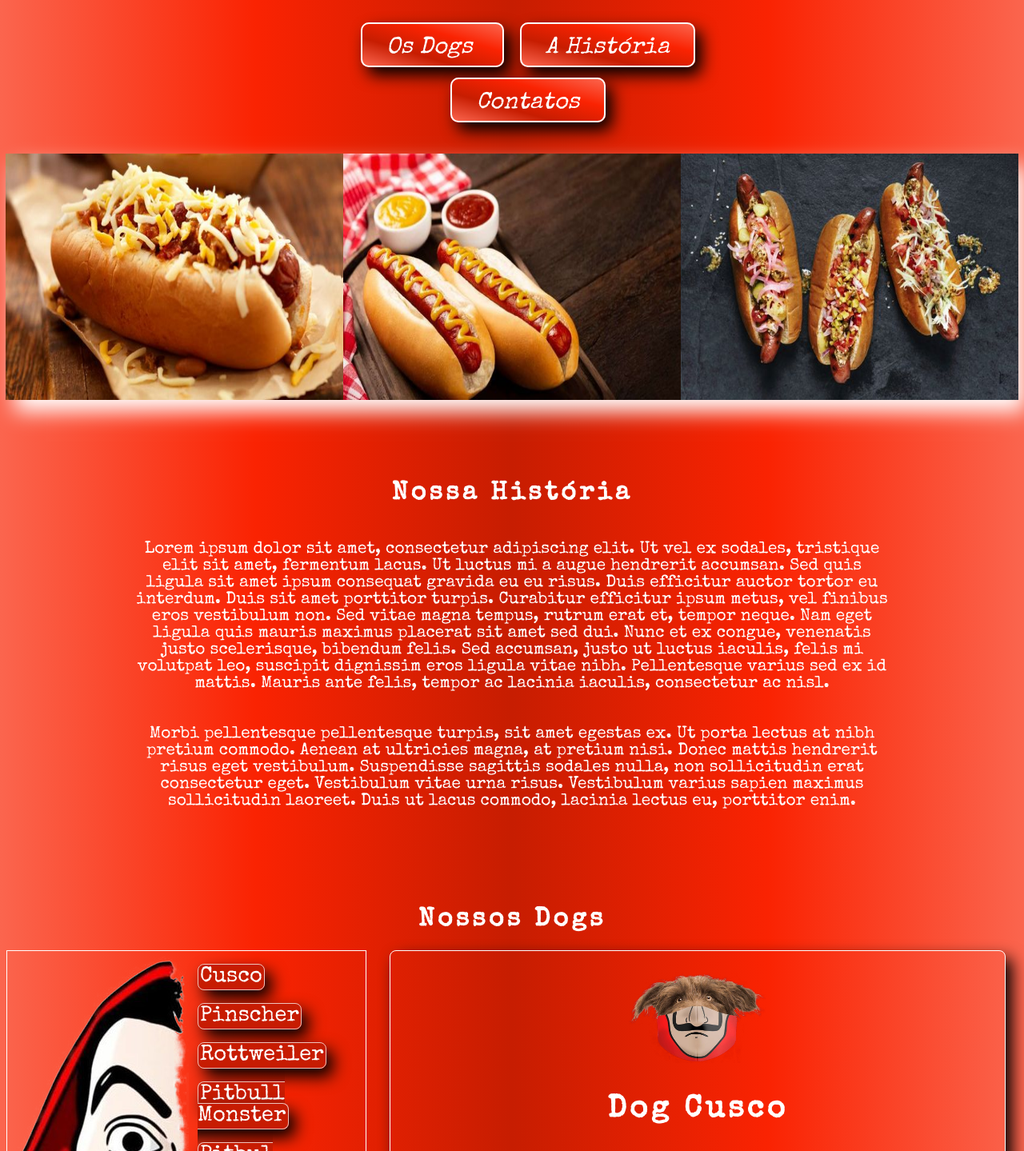
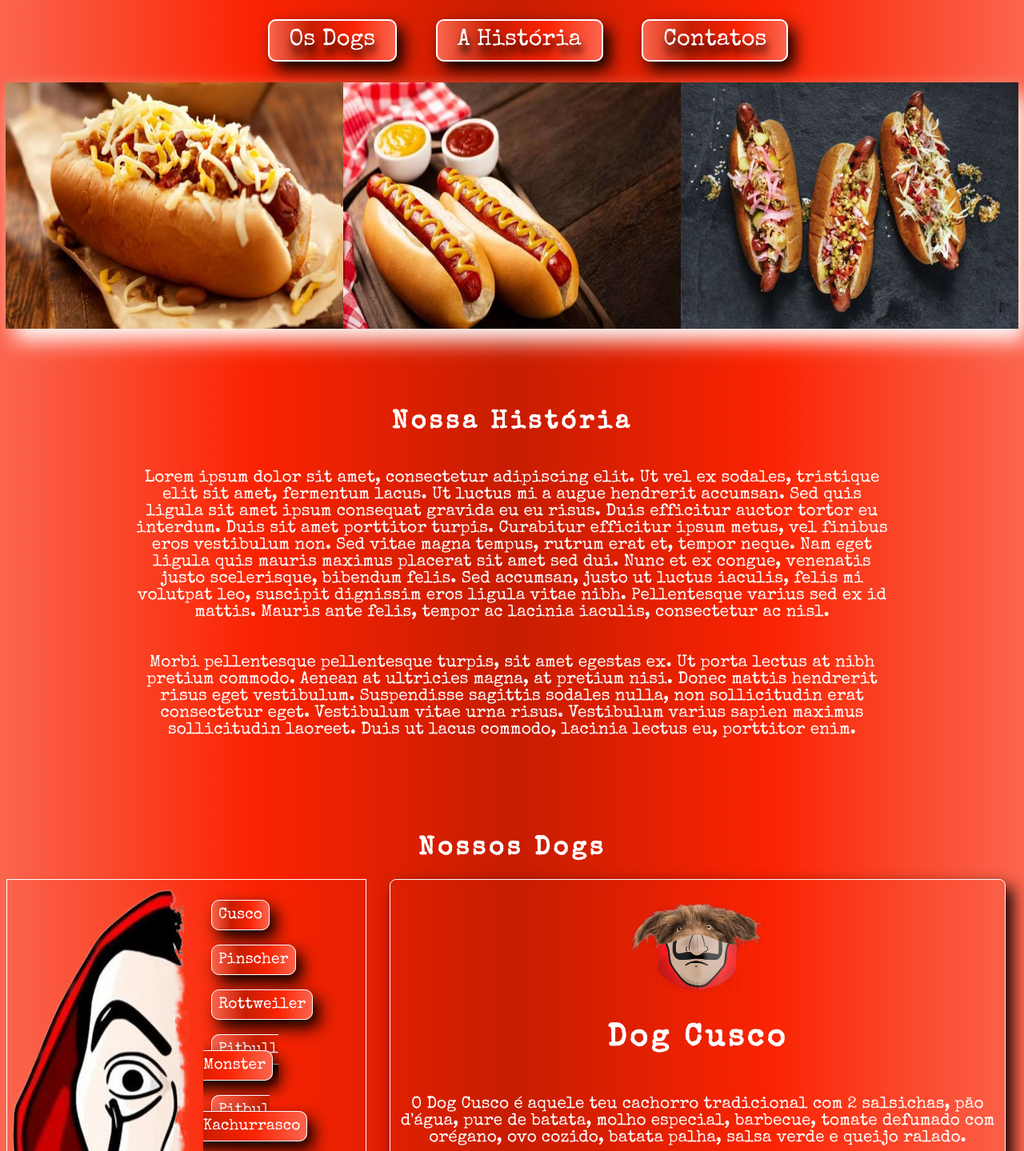
Before and after one commit to WolnyJunior/LaCasaDoDog, a plain HTML site: page index.html in a window 1280 px wide. Shown: the part 157-1596 px from the top of the page at 80% size. Drawn offline with nearby package versions, Linux system fonts and the light colour scheme.

Commit message:
att-buttons

```diff
--- a/index.html
+++ b/index.html
@@ -25,15 +25,15 @@
 
     <div class="linha_menu">
         <ul class="menu">
-            <a class="button" href="#dogs">
-                <li>Os Dogs</li>
-            </a>
-            <a class="button" href="#historia">
-                <li>A História</li>
-            </a>
-            <a class="button" href="#rodape">
-                <li>Contatos</li>
-            </a>
+            <li class="btn-hover"><a class="button button-menu" href="#dogs">
+                Os Dogs
+            </a></li>
+            <li class="btn-hover"><a class="button button-menu" href="#historia">
+                A História
+            </a></li>
+            <li class="btn-hover"><a class="button button-menu" href="#rodape">
+                Contatos
+            </a></li>
         </ul>
     </div>
 
@@ -63,16 +63,16 @@
     <div id="cachorro_quente">
         <div class="nomes">
             <img src="./imagens/mascara sem fundo.png" id="dali">
-            <ul class="links">
-                <li><a class="font-dogs" href="#cusco">Cusco</a></li>
-                <li><a class="font-dogs" href="#pinscher">Pinscher</a></li>
-                <li><a class="font-dogs" href="#rottweiler">Rottweiler</a></li>
-                <li><a class="font-dogs" href="#pitbull_monster">Pitbull Monster</a></li>
-                <li><a class="font-dogs" href="#pitbull_k">Pitbul Kachurrasco</a></li>
-                <li><a class="font-dogs" href="#cadela_baia">Cadela Baia</a></li>
-                <li><a class="font-dogs" href="#linguicinha">Linguicinha</a></li>
-                <li><a class="font-dogs" href="#jaguatirica">Jaguatirica</a></li>
-                <li><a class="font-dogs" href="#vira_lata">Vira Lata</a></li>
+            <ul class="lista-dogs">
+                <li class="btn-hover"><a class="button button-lista-dogs" href="#cusco">Cusco</a></li>
+                <li class="btn-hover"><a class="button button-lista-dogs" href="#pinscher">Pinscher</a></li>
+                <li class="btn-hover"><a class="button button-lista-dogs" href="#rottweiler">Rottweiler</a></li>
+                <li class="btn-hover"><a class="button button-lista-dogs" href="#pitbull_monster">Pitbull Monster</a></li>
+                <li class="btn-hover"><a class="button button-lista-dogs" href="#pitbull_k">Pitbul Kachurrasco</a></li>
+                <li class="btn-hover"><a class="button button-lista-dogs" href="#cadela_baia">Cadela Baia</a></li>
+                <li class="btn-hover"><a class="button button-lista-dogs" href="#linguicinha">Linguicinha</a></li>
+                <li class="btn-hover"><a class="button button-lista-dogs" href="#jaguatirica">Jaguatirica</a></li>
+                <li class="btn-hover"><a class="button button-lista-dogs" href="#vira_lata">Vira Lata</a></li>
             </ul>
         </div>
 
--- a/style.css
+++ b/style.css
@@ -50,17 +50,39 @@ p {
 }
 
 .linha_menu {
-    text-align: center;
-    margin: auto;
-    width: 50vw;
+    display: flex;
+    justify-content: center;
+    align-items: center;
     font-size: 1.8rem;
 }
 
 .menu li {
     display: inline-block;
-    margin: 10px;
     color: white;
     padding: 10px;
+}
+
+.button {
+    background-image: linear-gradient(to left, #FB654E, #FA2302, #C71D01, #FB654E);
+    border: 1px solid white;
+    padding: 10px;
+    margin: 10px;
+    border-radius: 10px;
+    color: white;
+    box-shadow: 8px 10px 20px black;
+}
+.button-menu{
+    padding: 10px 25px;
+    border: 2px solid white;
+    text-shadow: 2px 10px 10px black;
+}
+
+.btn-hover{
+    transition: all .5s;
+}
+
+.btn-hover:hover{
+    transform: scale(1.3);
 }
 
 #photo-fundo {
@@ -89,51 +111,18 @@ p {
     border: 1px solid white;
 }
 
-
-.links {
+.lista-dogs {
     padding: 0px;
-    font-size: 0.5rem;
 }
 
-.links li {
-    word-spacing: 8px;
+.lista-dogs li {
     list-style: none;
-    padding: 11px;
+    padding: 18px;
 }
 
-.links a {
-    box-shadow: 8px 10px 20px black;
-    /*colocar sombreamento */
-    padding: 2px;
-    font-size: 1.7rem;
-    background-color: #C71C02;
-    border: 1px solid #ffffffbb;
-    border-radius: 8px;
-    color: white;
-}
-
-.links a:hover {
-    list-style: none;
-    background-image: linear-gradient(to bottom left, #FB654E, #FA2302, #C71D01, #FB654E);
-    padding: 1px;
-}
-
-.button {
-    font-family: AngryBirds;
-    background-image: linear-gradient(to bottom left, #FB654E, #FA2302, #C71D01, #FB654E);
-    border: 2px solid white;
-    padding: 10px;
-    margin: 10px;
-    border-radius: 10px;
-    color: white;
-    font-style: italic;
-    font-size: 0.8;
-    box-shadow: 8px 10px 20px black;
-}
-
-.button:hover {
-    padding: 12px;
-
+.button-lista-dogs {
+    padding: 8px;
+    font-size: 1.5vw;
 }
 
 .dogs {
@@ -146,7 +135,6 @@ p {
     width: 60vw;
     box-shadow: 8px 10px 20px black;
     font-size: 1.6rem;
-
 }
 
 #historia {
```
